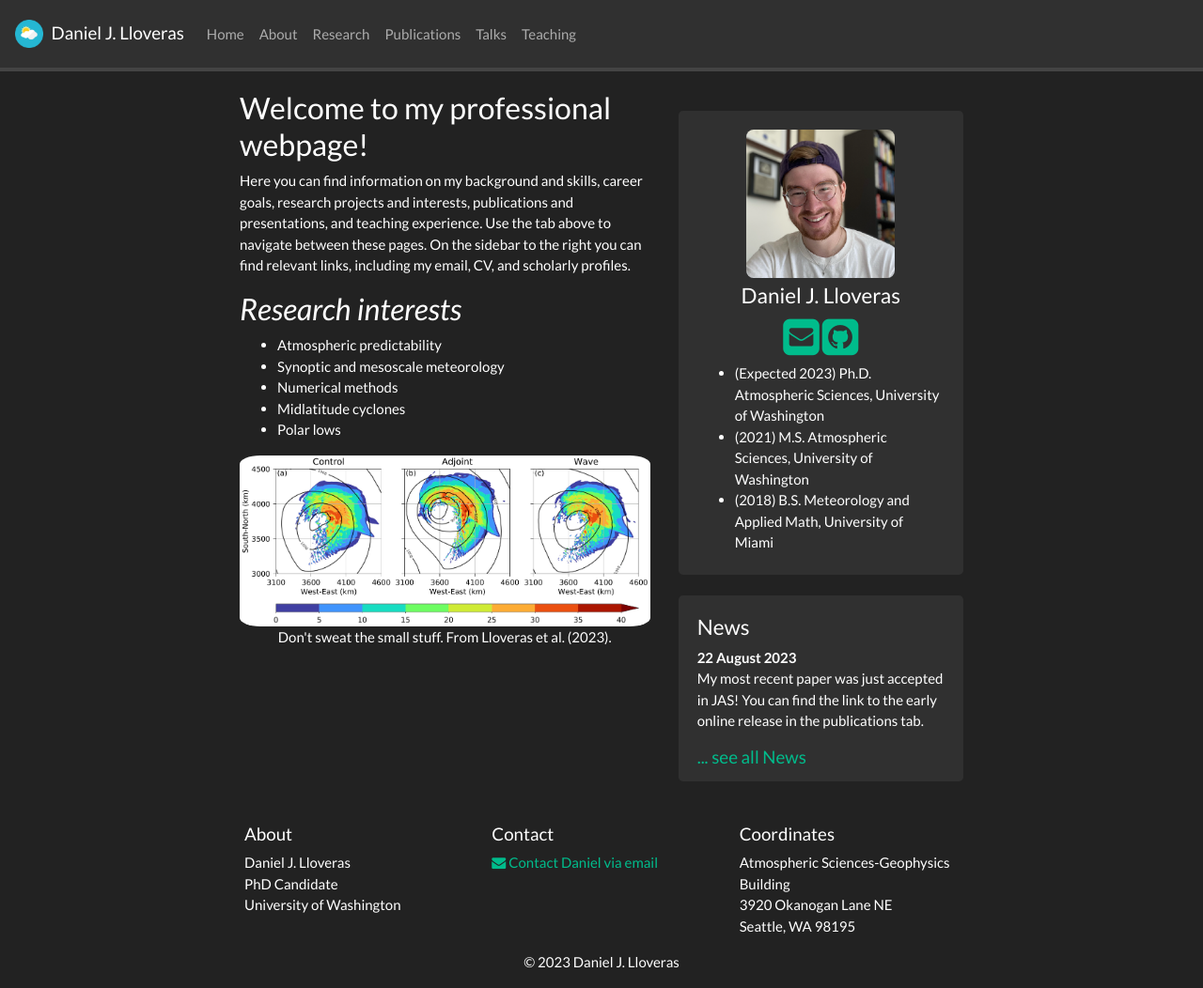
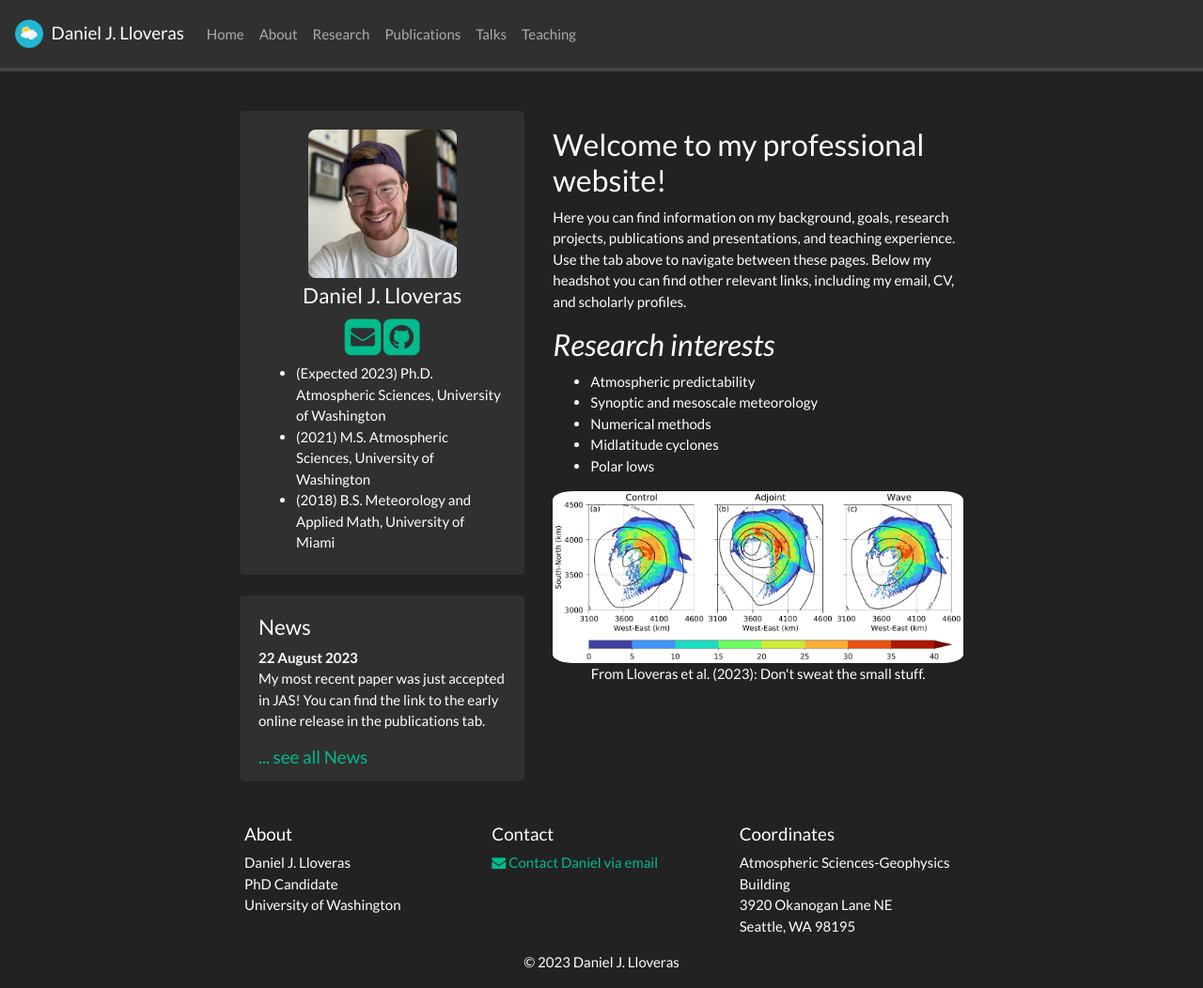
Before and after one commit to lloverasdan/lloverasdan.github.io, a Jekyll site: the page built from _pages/home.md, in a window 1280 px wide and 1052 px high. Shown: the whole window at 94% size. Built offline with Jekyll 4.4.1, drawn with Linux system fonts in a browser that asks for light colours; nearby versions of some CDN libraries; a style sheet for code colours, icons or effects is not loaded.

Commit message:
updating

```diff
--- a/_layouts/homelay.html
+++ b/_layouts/homelay.html
@@ -1,10 +1,9 @@
 ---
 layout: default
 ---
-
+  <div id="newsid" class="col-sm-5 col-xs-12" >
+        {% include sidebar.html %}
+  </div>
   <div id="homeid" class="col-sm-7 col-xs-12">
 	{{ content }}
   </div>
-  <div id="newsid" class="col-sm-5 col-xs-12" >
-	{% include sidebar.html %}
-  </div>
--- a/_pages/home.md
+++ b/_pages/home.md
@@ -5,9 +5,11 @@ sitemap: false
 permalink: /
 ---
 
-### Welcome to my professional webpage!
+<br>
 
-Here you can find information on my background and skills, career goals, research projects and interests, publications and presentations, and teaching experience. Use the tab above to navigate between these pages. On the sidebar to the right you can find relevant links, including my email, CV, and scholarly profiles.
+### Welcome to my professional website!
+
+Here you can find information on my background, goals, research projects, publications and presentations, and teaching experience. Use the tab above to navigate between these pages. Below my headshot you can find other relevant links, including my email, CV, and scholarly profiles.
 
 ### *Research interests*
 
@@ -21,7 +23,7 @@ Here you can find information on my background and skills, career goals, researc
 <div class="row">
 <center>
 <img src="{{ site.url }}{{ site.baseurl }}/images/dbz_full.jpg" width="100%"/><br/>
-Don't sweat the small stuff. From Lloveras et al. (2023). <br/>
+From Lloveras et al. (2023): Don't sweat the small stuff. <br/>
 </center>
 </div>
 </div>
--- a/assets/ref.bib
+++ b/assets/ref.bib
@@ -11,8 +11,8 @@
   title={The two- to four-day predictability of midlatitude cyclones: Don't sweat the small stuff},
   author={Daniel J. Lloveras and Dale R. Durran and James D. Doyle},
   journal={J. Atmos. Sci.},
-  volume={in press},
-  pages={},
+  volume={},
+  pages={in press},
   year={2023},
   doi={10.1175/JAS-D-22-0232.1}
 }
```
Also changed, not shown: _pages/about.md (+1 -1 lines), _pages/research.md (+2 -2 lines).
